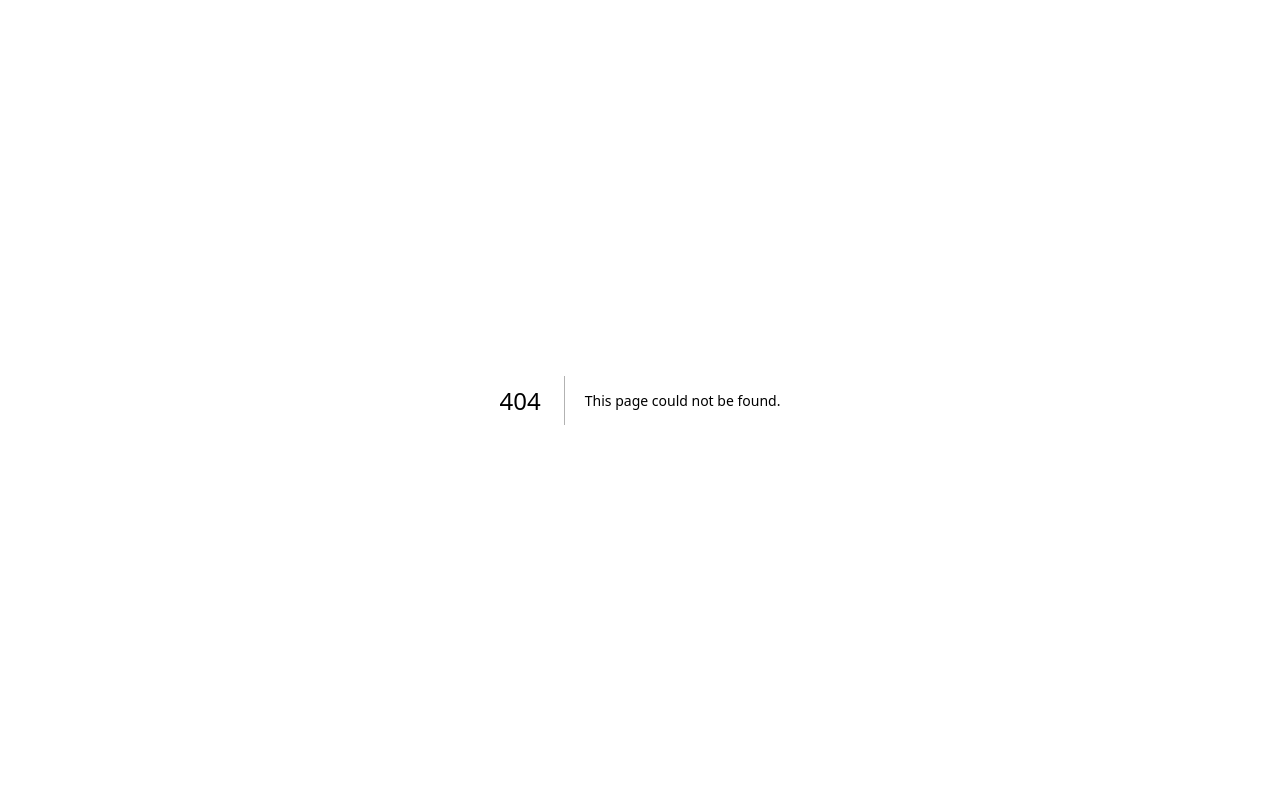
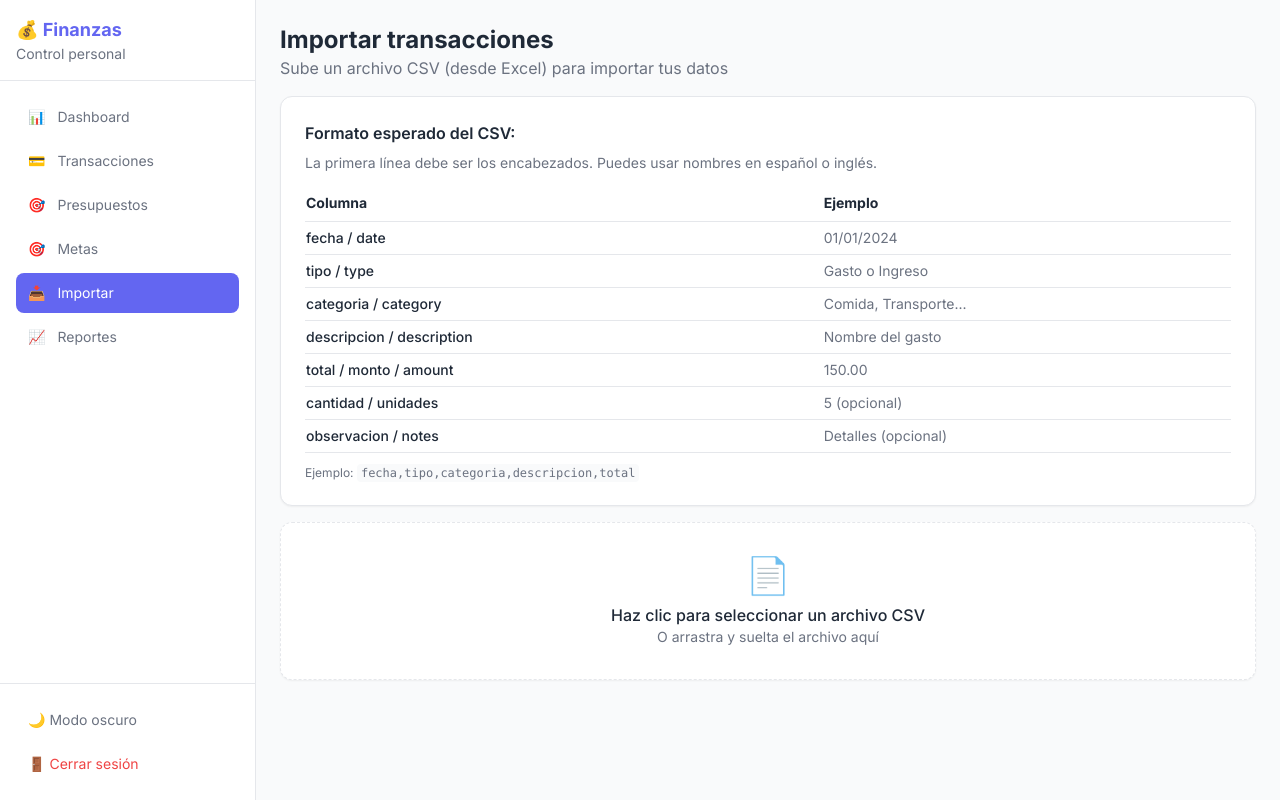
Before and after one commit to dracogreat/finanzas-personales, a Next.js app: page /import in a window 1280 px wide. Before the commit this address had no page. Built offline with nearby package versions, Linux system fonts and the light colour scheme; no server answers; sample sign-in values are in the browser's storage.

Commit message:
Add CSV import feature

```diff
--- /dev/null
+++ b/src/app/api/import/route.ts
@@ -0,0 +1,71 @@
+import { NextResponse } from "next/server"
+import { getServerSession } from "next-auth"
+import { authOptions } from "@/lib/auth"
+import { prisma } from "@/lib/prisma"
+
+export async function POST(request: Request) {
+  const session = await getServerSession(authOptions)
+  if (!session?.user?.id) {
+    return NextResponse.json({ error: "No autorizado" }, { status: 401 })
+  }
+
+  try {
+    const { transactions } = await request.json()
+
+    if (!Array.isArray(transactions) || transactions.length === 0) {
+      return NextResponse.json({ error: "No hay transacciones para importar" }, { status: 400 })
+    }
+
+    const categories = await prisma.category.findMany({
+      where: { userId: session.user.id },
+    })
+
+    let imported = 0
+    let errors = 0
+
+    for (const row of transactions) {
+      try {
+        const type = (row.tipo || row.type || "").toLowerCase().includes("ingreso") ? "income" : "expense"
+
+        const catName = row.categoria || row.category || ""
+        let category = categories.find((c) => c.name.toLowerCase() === catName.toLowerCase() && c.type === type)
+
+        if (!category) {
+          category = categories.find((c) => c.type === type)
+        }
+
+        if (!category) continue
+
+        const amount = parseFloat(row.total || row.monto || row.amount || row.precio_total || "0")
+        if (!amount || amount <= 0) { errors++; continue }
+
+        const date = row.fecha || row.date || new Date().toISOString().split("T")[0]
+        const description = row.descripcion || row.description || row.nombre || row.name || "Importado"
+
+        await prisma.transaction.create({
+          data: {
+            amount,
+            quantity: row.cantidad || row.quantity || row.unidades ? parseFloat(row.cantidad || row.quantity || row.unidades) : null,
+            notes: row.observacion || row.observaciones || row.notes || null,
+            description,
+            date: new Date(date),
+            type,
+            categoryId: category.id,
+            userId: session.user.id,
+          },
+        })
+        imported++
+      } catch {
+        errors++
+      }
+    }
+
+    return NextResponse.json({
+      message: `Importación completada: ${imported} transacciones importadas, ${errors} errores`,
+      imported,
+      errors,
+    })
+  } catch {
+    return NextResponse.json({ error: "Error al importar" }, { status: 500 })
+  }
+}
--- /dev/null
+++ b/src/app/import/page.tsx
@@ -0,0 +1,169 @@
+"use client"
+
+import { useState, useRef } from "react"
+import { useSession } from "next-auth/react"
+import { redirect } from "next/navigation"
+import Sidebar from "@/components/Sidebar"
+import toast from "react-hot-toast"
+
+export default function ImportPage() {
+  const { data: session, status } = useSession()
+  const [sidebarOpen, setSidebarOpen] = useState(false)
+  const [loading, setLoading] = useState(false)
+  const [result, setResult] = useState<{ imported: number; errors: number; message: string } | null>(null)
+  const fileInputRef = useRef<HTMLInputElement>(null)
+
+  if (status === "unauthenticated") redirect("/login")
+
+  async function handleFile(e: React.ChangeEvent<HTMLInputElement>) {
+    const file = e.target.files?.[0]
+    if (!file) return
+
+    setLoading(true)
+    setResult(null)
+
+    try {
+      const text = await file.text()
+      const lines = text.split("\n").filter((l) => l.trim())
+      if (lines.length < 2) {
+        toast.error("El archivo debe tener al menos 2 líneas (encabezado + datos)")
+        setLoading(false)
+        return
+      }
+
+      const headers = lines[0].split(",").map((h) => h.trim().toLowerCase().replace(/"/g, ""))
+      const rows = lines.slice(1).map((line) => {
+        const cols = line.split(",").map((c) => c.trim().replace(/"/g, ""))
+        const row: Record<string, string> = {}
+        headers.forEach((h, i) => { row[h] = cols[i] || "" })
+        return row
+      }).filter((row) => Object.values(row).some((v) => v))
+
+      const res = await fetch("/api/import", {
+        method: "POST",
+        headers: { "Content-Type": "application/json" },
+        body: JSON.stringify({ transactions: rows }),
+      })
+
+      const data = await res.json()
+
+      if (!res.ok) {
+        toast.error(data.error || "Error al importar")
+      } else {
+        setResult(data)
+        toast.success(data.message)
+      }
+    } catch {
+      toast.error("Error al leer el archivo. Asegúrate de que sea un CSV válido.")
+    } finally {
+      setLoading(false)
+      if (fileInputRef.current) fileInputRef.current.value = ""
+    }
+  }
+
+  const expectedHeaders = [
+    { col: "fecha / date", ejemplo: "01/01/2024" },
+    { col: "tipo / type", ejemplo: "Gasto o Ingreso" },
+    { col: "categoria / category", ejemplo: "Comida, Transporte..." },
+    { col: "descripcion / description", ejemplo: "Nombre del gasto" },
+    { col: "total / monto / amount", ejemplo: "150.00" },
+    { col: "cantidad / unidades", ejemplo: "5 (opcional)" },
+    { col: "observacion / notes", ejemplo: "Detalles (opcional)" },
+  ]
+
+  return (
+    <div className="min-h-screen flex" style={{ backgroundColor: "var(--bg)" }}>
+      <Sidebar isOpen={sidebarOpen} onClose={() => setSidebarOpen(false)} />
+
+      <div className="flex-1 flex flex-col">
+        <header className="px-4 py-3 flex items-center gap-3 md:hidden" style={{ backgroundColor: "var(--bg-card)", borderBottom: "1px solid var(--border)" }}>
+          <button onClick={() => setSidebarOpen(!sidebarOpen)} className="text-gray-600">
+            <svg className="w-6 h-6" fill="none" stroke="currentColor" viewBox="0 0 24 24">
+              <path strokeLinecap="round" strokeLinejoin="round" strokeWidth={2} d="M4 6h16M4 12h16M4 18h16" />
+            </svg>
+          </button>
+          <h1 className="font-semibold">Importar</h1>
+        </header>
+
+        <main className="flex-1 p-4 md:p-6 space-y-4 overflow-y-auto">
+          <div className="hidden md:block">
+            <h1 className="text-2xl font-bold">Importar transacciones</h1>
+            <p style={{ color: "var(--text-secondary)" }}>Sube un archivo CSV (desde Excel) para importar tus datos</p>
+          </div>
+
+          <div className="rounded-xl p-6 shadow-sm border" style={{ backgroundColor: "var(--bg-card)", borderColor: "var(--border)" }}>
+            <h2 className="font-semibold mb-2">Formato esperado del CSV:</h2>
+            <p className="text-sm mb-3" style={{ color: "var(--text-secondary)" }}>
+              La primera línea debe ser los encabezados. Puedes usar nombres en español o inglés.
+            </p>
+            <div className="overflow-x-auto">
+              <table className="text-sm w-full">
+                <thead>
+                  <tr className="border-b" style={{ borderColor: "var(--border)" }}>
+                    <th className="text-left py-2 pr-4">Columna</th>
+                    <th className="text-left py-2 pr-4">Ejemplo</th>
+                  </tr>
+                </thead>
+                <tbody>
+                  {expectedHeaders.map((h) => (
+                    <tr key={h.col} className="border-b" style={{ borderColor: "var(--border)" }}>
+                      <td className="py-1.5 pr-4 font-medium">{h.col}</td>
+                      <td className="py-1.5" style={{ color: "var(--text-secondary)" }}>{h.ejemplo}</td>
+                    </tr>
+                  ))}
+                </tbody>
+              </table>
+            </div>
+            <p className="text-xs mt-3" style={{ color: "var(--text-secondary)" }}>
+              Ejemplo: <code className="px-1 py-0.5 rounded" style={{ backgroundColor: "var(--bg)" }}>fecha,tipo,categoria,descripcion,total</code>
+            </p>
+          </div>
+
+          <div
+            className="rounded-xl p-8 shadow-sm border text-center cursor-pointer transition-colors"
+            style={{
+              backgroundColor: "var(--bg-card)",
+              borderColor: "var(--border)",
+              borderStyle: "dashed",
+            }}
+            onClick={() => fileInputRef.current?.click()}
+          >
+            <input
+              ref={fileInputRef}
+              type="file"
+              accept=".csv,.txt"
+              onChange={handleFile}
+              className="hidden"
+            />
+            {loading ? (
+              <div className="flex flex-col items-center gap-2">
+                <div className="animate-spin rounded-full h-8 w-8 border-t-2 border-b-2" style={{ borderColor: "var(--primary)" }} />
+                <p>Importando...</p>
+              </div>
+            ) : (
+              <div>
+                <p className="text-4xl mb-2">📄</p>
+                <p className="font-medium">Haz clic para seleccionar un archivo CSV</p>
+                <p className="text-sm" style={{ color: "var(--text-secondary)" }}>O arrastra y suelta el archivo aquí</p>
+              </div>
+            )}
+          </div>
+
+          {result && (
+            <div className="rounded-xl p-6 shadow-sm border" style={{
+              backgroundColor: result.errors === 0 ? "rgba(34,197,94,0.1)" : "rgba(234,179,8,0.1)",
+              borderColor: result.errors === 0 ? "var(--income)" : "#eab308",
+            }}>
+              <p className="font-semibold">✅ {result.imported} transacciones importadas</p>
+              {result.errors > 0 && (
+                <p className="text-sm mt-1" style={{ color: "var(--expense)" }}>
+                  ⚠️ {result.errors} transacciones con errores (categoría no encontrada o datos inválidos)
+                </p>
+              )}
+            </div>
+          )}
+        </main>
+      </div>
+    </div>
+  )
+}
--- a/src/components/Sidebar.tsx
+++ b/src/components/Sidebar.tsx
@@ -10,6 +10,7 @@ const menuItems = [
   { href: "/transactions", label: "Transacciones", icon: "💳" },
   { href: "/budgets", label: "Presupuestos", icon: "🎯" },
   { href: "/goals", label: "Metas", icon: "🎯" },
+  { href: "/import", label: "Importar", icon: "📥" },
   { href: "/reports", label: "Reportes", icon: "📈" },
 ]
 
--- a/src/middleware.ts
+++ b/src/middleware.ts
@@ -6,6 +6,7 @@ export const config = {
     "/transactions/:path*",
     "/budgets/:path*",
     "/goals/:path*",
+    "/import/:path*",
     "/reports/:path*",
   ],
 }
```
